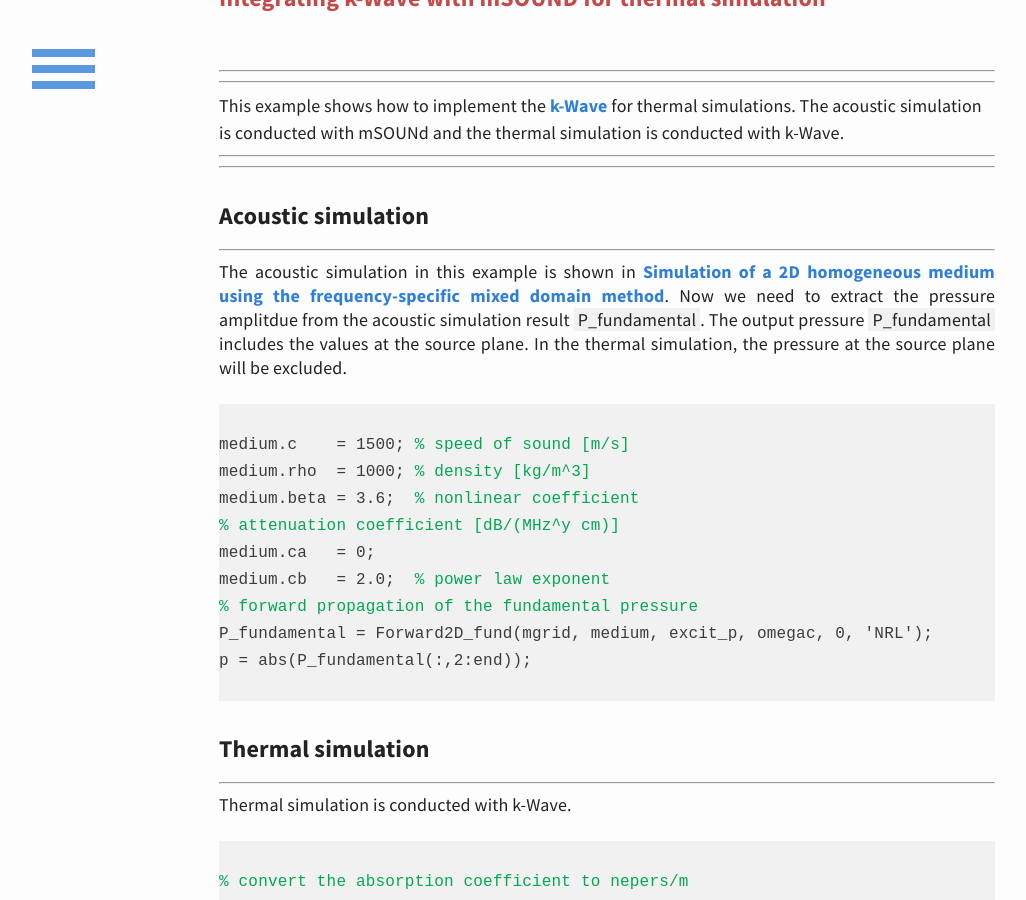
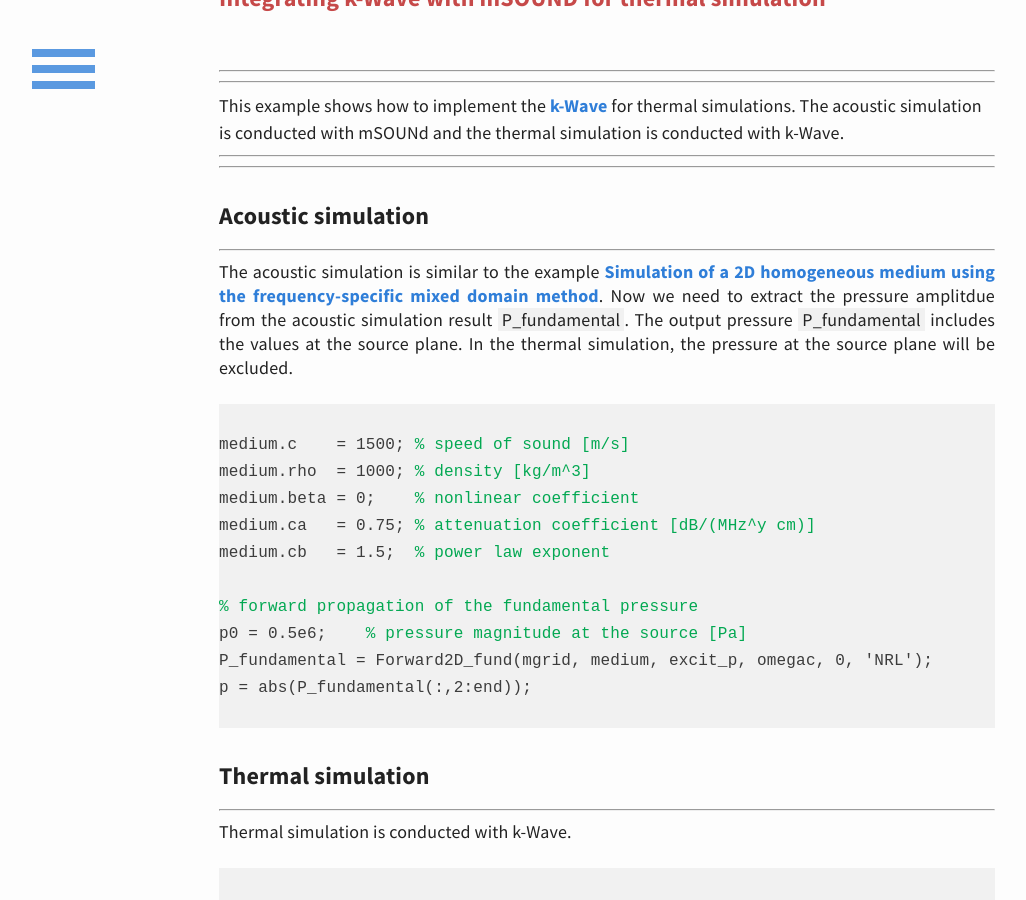
Before and after one commit to m-SOUND/mSOUND, a Jekyll site: the page built from _posts/2019-07-21-combine-k-Wave-diffusion.html, in a window 1280 px wide and 900 px high, scrolled down 265 px. Shown: the whole window, without its empty margins (33-1059 px from the left). Built offline with Jekyll 4.4.1, drawn with Linux system fonts in a browser that asks for light colours.

Commit message:
Update 2019-07-21-combine-k-Wave-diffusion.html

```diff
--- a/_posts/2019-07-21-combine-k-Wave-diffusion.html
+++ b/_posts/2019-07-21-combine-k-Wave-diffusion.html
@@ -15,7 +15,7 @@
 <h6>Acoustic simulation</h6>
 <hr>
 <p>
-The acoustic simulation in this example is shown in <a href="https://m-sound.github.io/mSOUND/FSMDM_2D_homogeneous">
+The acoustic simulation is similar to the example <a href="https://m-sound.github.io/mSOUND/FSMDM_2D_homogeneous">
 Simulation of a 2D homogeneous medium using the frequency-specific mixed domain method</a>.
 Now we need to extract the pressure amplitdue from the acoustic simulation result
 <span style="background-color:#f1f1f1">P_fundamental</span>. The output pressure
@@ -24,11 +24,12 @@
 <pre> <code>
 medium.c    = 1500; <font color="#03a852">% speed of sound [m/s]</font>
 medium.rho  = 1000; <font color="#03a852">% density [kg/m^3]</font>
-medium.beta = 3.6;  <font color="#03a852">% nonlinear coefficient </font>
-<font color="#03a852">% attenuation coefficient [dB/(MHz^y cm)] </font>
-medium.ca   = 0;
-medium.cb   = 2.0;  <font color="#03a852">% power law exponent</font>
+medium.beta = 0;    <font color="#03a852">% nonlinear coefficient </font>
+medium.ca   = 0.75; <font color="#03a852">% attenuation coefficient [dB/(MHz^y cm)] </font>
+medium.cb   = 1.5;  <font color="#03a852">% power law exponent</font>
+
 <font color="#03a852">% forward propagation of the fundamental pressure</font>
+p0 = 0.5e6;   <font color="#03a852"> % pressure magnitude at the source [Pa] </font>
 P_fundamental = Forward2D_fund(mgrid, medium, excit_p, omegac, 0, 'NRL');
 p = abs(P_fundamental(:,2:end));
 </code>  </pre>
```
